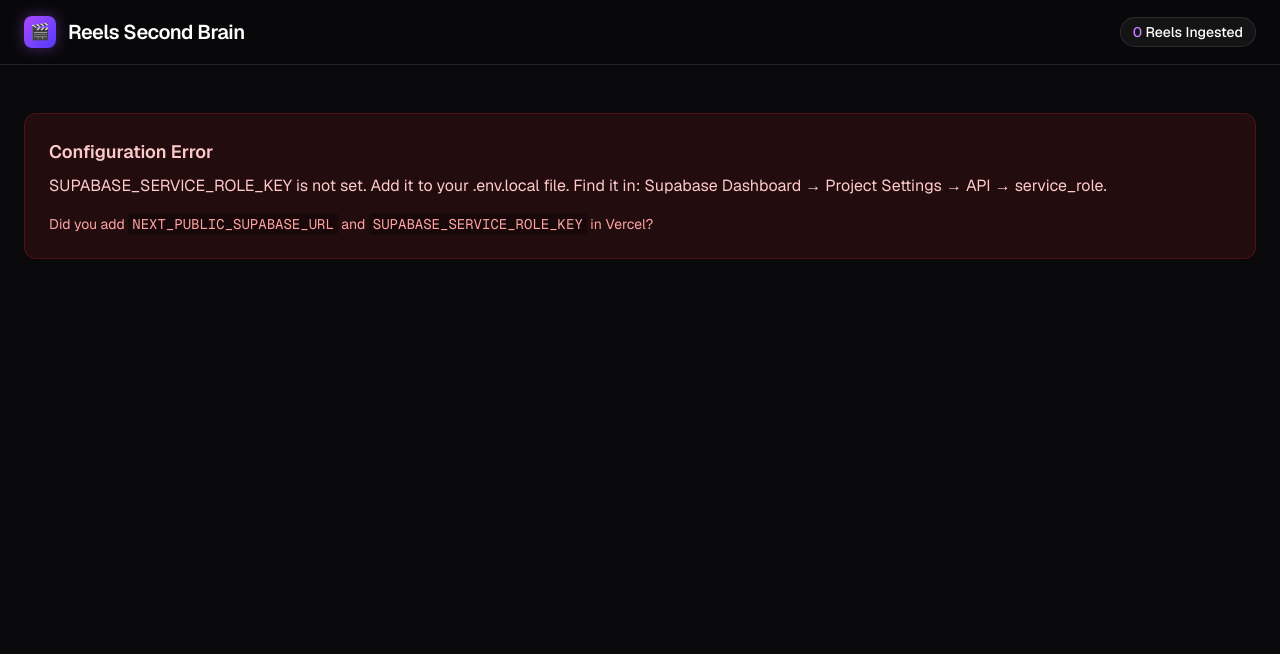
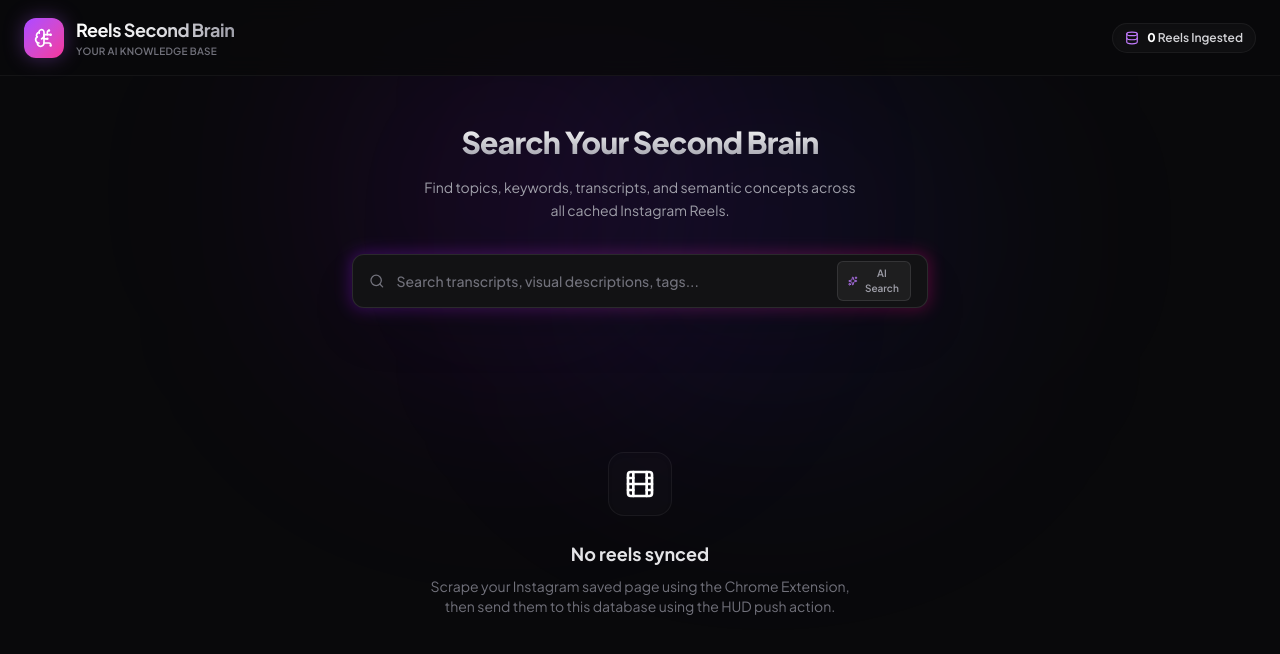
Before and after one commit to zetroxyyy/reels-second-brain, a Next.js app in the folder dashboard/: page / in a window 1280 px wide. Shown: the top 654 px of the page. Built offline with nearby package versions, Linux system fonts and the light colour scheme; no server answers; the database is empty.

Commit message:
feat: Upgrade Next.js dashboard UI, add loading skeletons, add search bar layout and fetch first 50 reels using createSupabaseServerClient

```diff
--- a/dashboard/app/globals.css
+++ b/dashboard/app/globals.css
@@ -1,15 +1,15 @@
 @import "tailwindcss";
 
 :root {
-  --background: #ffffff;
-  --foreground: #171717;
+  --background: #09090b;
+  --foreground: #fafafa;
 }
 
 @theme inline {
   --color-background: #09090b; /* Zinc 950 */
   --color-foreground: #fafafa; /* Zinc 50 */
-  --font-sans: var(--font-geist-sans);
-  --font-mono: var(--font-geist-mono);
+  --font-sans: var(--font-plus-jakarta), sans-serif;
+  --font-mono: var(--font-geist-mono), monospace;
 }
 
 body {
--- a/dashboard/app/layout.tsx
+++ b/dashboard/app/layout.tsx
@@ -1,10 +1,11 @@
 import type { Metadata } from "next";
-import { Geist, Geist_Mono } from "next/font/google";
+import { Plus_Jakarta_Sans, Geist_Mono } from "next/font/google";
 import "./globals.css";
 
-const geistSans = Geist({
-  variable: "--font-geist-sans",
+const plusJakarta = Plus_Jakarta_Sans({
+  variable: "--font-plus-jakarta",
   subsets: ["latin"],
+  weight: ["400", "500", "600", "700", "800"],
 });
 
 const geistMono = Geist_Mono({
@@ -25,9 +26,11 @@ export default function RootLayout({
   return (
     <html
       lang="en"
-      className={`${geistSans.variable} ${geistMono.variable} h-full antialiased`}
+      className={`${plusJakarta.variable} ${geistMono.variable} dark h-full antialiased`}
     >
-      <body className="min-h-full flex flex-col">{children}</body>
+      <body className="min-h-full bg-[#09090b] text-[#f4f4f5] font-sans selection:bg-purple-500/30">
+        {children}
+      </body>
     </html>
   );
 }
--- a/dashboard/app/page.tsx
+++ b/dashboard/app/page.tsx
@@ -1,19 +1,19 @@
-import { createSupabaseServiceClient } from '@/utils/supabase/server';
+import { createSupabaseServerClient } from '@/utils/supabase/server';
+import { Search, BrainCircuit, Sparkles, Film, ExternalLink, Calendar, Database, AlertCircle } from 'lucide-react';
 
 export const dynamic = 'force-dynamic'; // Always fetch fresh data
 
 export default async function DashboardPage() {
-  // We use the service client here to bypass RLS since there's no UI auth yet.
-  // In a multi-tenant app, you'd use createSupabaseServerClient() instead.
   let reels: any[] = [];
   let errorMsg = null;
 
   try {
-    const supabase = createSupabaseServiceClient();
+    const supabase = await createSupabaseServerClient();
     const { data, error } = await supabase
       .from('reels')
       .select('*')
-      .order('created_at', { ascending: false });
+      .order('created_at', { ascending: false })
+      .limit(50);
 
     if (error) {
       errorMsg = error.message;
@@ -25,77 +25,151 @@ export default async function DashboardPage() {
   }
 
   return (
-    <div className="min-h-screen bg-[#09090b] text-white font-sans selection:bg-purple-500/30">
+    <div className="min-h-screen bg-[#09090b] text-white font-sans selection:bg-purple-500/30 overflow-x-hidden">
+      {/* Background Decorative Glow */}
+      <div className="absolute top-0 left-1/4 w-96 h-96 bg-purple-600/10 rounded-full blur-[120px] pointer-events-none" />
+      <div className="absolute top-10 right-1/4 w-96 h-96 bg-indigo-600/10 rounded-full blur-[120px] pointer-events-none" />
+
       {/* Header */}
-      <header className="sticky top-0 z-50 border-b border-white/10 bg-[#09090b]/80 backdrop-blur-md">
+      <header className="sticky top-0 z-50 border-b border-white/5 bg-[#09090b]/80 backdrop-blur-md">
         <div className="max-w-7xl mx-auto px-6 py-4 flex items-center justify-between">
           <div className="flex items-center gap-3">
-            <div className="w-8 h-8 rounded-lg bg-gradient-to-br from-purple-500 to-indigo-600 flex items-center justify-center font-bold shadow-[0_0_15px_rgba(168,85,247,0.4)]">
-              🎬
+            <div className="w-10 h-10 rounded-xl bg-gradient-to-br from-purple-500 to-pink-500 flex items-center justify-center shadow-[0_0_20px_rgba(168,85,247,0.35)]">
+              <BrainCircuit className="w-5 h-5 text-white" />
             </div>
-            <h1 className="text-xl font-semibold tracking-tight">Reels Second Brain</h1>
+            <div>
+              <h1 className="text-lg font-bold tracking-tight bg-gradient-to-r from-white via-zinc-200 to-zinc-400 bg-clip-text text-transparent">
+                Reels Second Brain
+              </h1>
+              <p className="text-[10px] text-zinc-500 font-semibold tracking-wide uppercase">Your AI Knowledge Base</p>
             </div>
-          <div className="flex items-center gap-4 text-sm font-medium">
-            <div className="px-3 py-1 rounded-full bg-white/5 border border-white/10">
-              <span className="text-purple-400">{reels.length}</span> Reels Ingested
+          </div>
+          <div className="flex items-center gap-4">
+            <div className="flex items-center gap-2 px-3 py-1.5 rounded-full bg-white/[0.03] border border-white/5 shadow-inner text-xs font-semibold text-zinc-300">
+              <Database className="w-3.5 h-3.5 text-purple-400" />
+              <span><strong className="text-white">{reels.length}</strong> Reels Ingested</span>
             </div>
           </div>
         </div>
       </header>
 
       {/* Main Content */}
-      <main className="max-w-7xl mx-auto px-6 py-12">
+      <main className="max-w-7xl mx-auto px-6 py-12 relative">
+        {/* Search Hero Area */}
+        <div className="max-w-2xl mx-auto text-center mb-16">
+          <h2 className="text-3xl font-extrabold tracking-tight mb-4 bg-gradient-to-b from-white to-zinc-400 bg-clip-text text-transparent">
+            Search Your Second Brain
+          </h2>
+          <p className="text-sm text-zinc-400 mb-8 max-w-md mx-auto leading-relaxed">
+            Find topics, keywords, transcripts, and semantic concepts across all cached Instagram Reels.
+          </p>
+
+          {/* Glowing Search Bar UI */}
+          <div className="relative group max-w-xl mx-auto">
+            <div className="absolute -inset-0.5 bg-gradient-to-r from-purple-600 to-pink-600 rounded-xl blur opacity-30 group-focus-within:opacity-100 transition-opacity duration-300" />
+            <div className="relative flex items-center bg-[#121214] border border-white/10 rounded-xl overflow-hidden shadow-2xl">
+              <Search className="w-5 h-5 text-zinc-500 ml-4 group-focus-within:text-purple-400 transition-colors" />
+              <input
+                type="text"
+                placeholder="Search transcripts, visual descriptions, tags..."
+                className="w-full bg-transparent text-sm text-white placeholder-zinc-500 px-3 py-4 outline-none border-none font-medium cursor-not-allowed"
+                disabled
+              />
+              <div className="flex items-center gap-1.5 mr-4 px-2.5 py-1 rounded-md bg-white/5 border border-white/10 text-[10px] font-semibold text-zinc-400">
+                <Sparkles className="w-3 h-3 text-purple-400" />
+                <span>AI Search</span>
+              </div>
+            </div>
+          </div>
+        </div>
+
         {errorMsg ? (
-          <div className="p-6 rounded-xl bg-red-500/10 border border-red-500/20 text-red-200">
-            <h2 className="text-lg font-semibold mb-2">Configuration Error</h2>
-            <p>{errorMsg}</p>
-            <p className="mt-4 text-sm text-red-300">
-              Did you add <code className="bg-black/30 px-1 py-0.5 rounded">NEXT_PUBLIC_SUPABASE_URL</code> and <code className="bg-black/30 px-1 py-0.5 rounded">SUPABASE_SERVICE_ROLE_KEY</code> in Vercel?
+          <div className="p-6 rounded-2xl bg-red-500/5 border border-red-500/10 text-red-200 shadow-xl max-w-xl mx-auto flex gap-4 items-start">
+            <AlertCircle className="w-6 h-6 text-red-400 flex-shrink-0 mt-0.5" />
+            <div>
+              <h2 className="text-base font-bold mb-1">Configuration Error</h2>
+              <p className="text-sm text-zinc-450">{errorMsg}</p>
+              <p className="mt-3 text-xs text-zinc-500">
+                Ensure <code className="bg-black/30 px-1 py-0.5 rounded text-red-300">NEXT_PUBLIC_SUPABASE_URL</code> and <code className="bg-black/30 px-1 py-0.5 rounded text-red-300">NEXT_PUBLIC_SUPABASE_ANON_KEY</code> are set up properly.
               </p>
             </div>
+          </div>
         ) : reels.length === 0 ? (
-          <div className="text-center py-24">
-            <div className="w-16 h-16 rounded-2xl bg-white/5 border border-white/10 flex items-center justify-center mx-auto mb-6 text-2xl">
-              📭
+          <div className="text-center py-20 max-w-md mx-auto">
+            <div className="w-16 h-16 rounded-2xl bg-white/[0.02] border border-white/5 flex items-center justify-center mx-auto mb-6 shadow-inner">
+              <Film className="w-8 h-8 text-zinc-655" />
             </div>
-            <h2 className="text-2xl font-medium mb-3">No reels found</h2>
-            <p className="text-zinc-400 max-w-md mx-auto">
-              You haven't ingested any reels yet. Use the Chrome Extension to scrape your Instagram saved page, then send the JSON export to the API.
+            <h3 className="text-lg font-bold mb-2 text-zinc-200">No reels synced</h3>
+            <p className="text-sm text-zinc-500">
+              Scrape your Instagram saved page using the Chrome Extension, then send them to this database using the HUD push action.
             </p>
           </div>
         ) : (
           <div className="grid grid-cols-1 sm:grid-cols-2 md:grid-cols-3 lg:grid-cols-4 gap-6">
-            {reels.map((reel) => (
+            {reels.map((reel) => {
+              // Extract the shortcode or ID from URL for display
+              let displayName = 'instagram.com/reel';
+              try {
+                const urlObj = new URL(reel.original_url);
+                const pathParts = urlObj.pathname.split('/').filter(Boolean);
+                const shortcode = pathParts[pathParts.length - 1];
+                displayName = `reel/${shortcode || ''}`;
+              } catch (e) {
+                // fallback
+              }
+
+              return (
+                <div
+                  key={reel.id}
+                  className="group relative flex flex-col h-72 rounded-2xl overflow-hidden bg-[#121214] border border-white/5 transition-all duration-300 hover:-translate-y-1 hover:border-purple-500/20 hover:shadow-[0_12px_40px_-12px_rgba(168,85,247,0.15)]"
+                >
+                  {/* Video Thumbnail Placeholder */}
+                  <div className="flex-1 bg-black/35 flex flex-col items-center justify-center relative group-hover:bg-black/20 transition-colors">
+                    <div className="w-12 h-12 rounded-full bg-white/[0.03] border border-white/10 flex items-center justify-center text-zinc-400 group-hover:scale-110 group-hover:border-purple-500/30 group-hover:text-purple-400 transition-all duration-300">
+                      <Film className="w-5 h-5" />
+                    </div>
+                    <span className="text-[10px] text-zinc-600 mt-3 font-semibold tracking-wider uppercase group-hover:text-zinc-500 transition-colors">
+                      Video Pending VPS Download
+                    </span>
+                  </div>
+
+                  {/* Card Info Details */}
+                  <div className="p-4 border-t border-white/5 bg-gradient-to-b from-[#121214] to-[#0d0d0f] flex flex-col gap-2.5">
+                    <div className="flex items-center justify-between gap-2">
+                      <span className="text-xs font-mono font-bold text-zinc-300 truncate group-hover:text-purple-400 transition-colors">
+                        {displayName}
+                      </span>
                       <a
-                key={reel.id}
                         href={reel.original_url}
                         target="_blank"
                         rel="noreferrer"
-                className="group relative flex flex-col h-64 rounded-2xl overflow-hidden bg-white/5 border border-white/10 transition-all duration-300 hover:-translate-y-1 hover:bg-white/10 hover:shadow-[0_10px_30px_-10px_rgba(168,85,247,0.2)]"
+                        className="text-zinc-500 hover:text-white transition-colors"
+                        title="Open in Instagram"
                       >
-                {/* Placeholder for Video Thumbnail (Phase 3) */}
-                <div className="flex-1 bg-black/40 flex items-center justify-center text-white/20 transition-colors group-hover:text-white/40">
-                  <svg className="w-10 h-10" fill="currentColor" viewBox="0 0 24 24">
-                    <path d="M8 5v14l11-7z" />
-                  </svg>
+                        <ExternalLink className="w-3.5 h-3.5" />
+                      </a>
                     </div>
-
-                {/* Meta details */}
-                <div className="p-4 border-t border-white/5 backdrop-blur-sm">
-                  <p className="text-xs text-zinc-400 font-mono truncate mb-1">
-                    {new URL(reel.original_url).pathname.split('/').filter(Boolean).pop()}
-                  </p>
-                  <div className="flex items-center justify-between">
-                    <span className="text-xs text-zinc-500">
-                      {new Date(reel.created_at).toLocaleDateString()}
+                    <div className="flex items-center justify-between text-[11px] text-zinc-500 font-medium">
+                      <div className="flex items-center gap-1.5">
+                        <Calendar className="w-3 h-3 text-zinc-600" />
+                        <span>{new Date(reel.created_at).toLocaleDateString(undefined, { month: 'short', day: 'numeric', year: 'numeric' })}</span>
+                      </div>
+                      {reel.entities ? (
+                        <span className="flex items-center gap-1 text-emerald-450">
+                          <span className="w-1.5 h-1.5 rounded-full bg-emerald-400 shadow-[0_0_6px_rgba(52,211,153,0.6)]" />
+                          <span>AI Scanned</span>
                         </span>
-                    {reel.entities && (
-                      <span className="w-2 h-2 rounded-full bg-green-500 shadow-[0_0_8px_rgba(34,197,94,0.6)]" title="Processed" />
+                      ) : (
+                        <span className="flex items-center gap-1 text-purple-400">
+                          <span className="w-1.5 h-1.5 rounded-full bg-purple-400 shadow-[0_0_6px_rgba(167,139,250,0.6)] animate-pulse" />
+                          <span>Queued</span>
+                        </span>
                       )}
                     </div>
                   </div>
-              </a>
-            ))}
+                </div>
+              );
+            })}
           </div>
         )}
       </main>
--- a/dashboard/package.json
+++ b/dashboard/package.json
@@ -11,6 +11,7 @@
   "dependencies": {
     "@supabase/ssr": "^0.12.0",
     "@supabase/supabase-js": "^2.108.1",
+    "lucide-react": "^1.18.0",
     "next": "16.2.9",
     "react": "19.2.4",
     "react-dom": "19.2.4",
```
Also changed, not shown: dashboard/app/loading.tsx (added, +64 -0 lines), 1 other file (tests, documents, lock files or other folders). Lines whose indentation alone changed are shown as unchanged.
